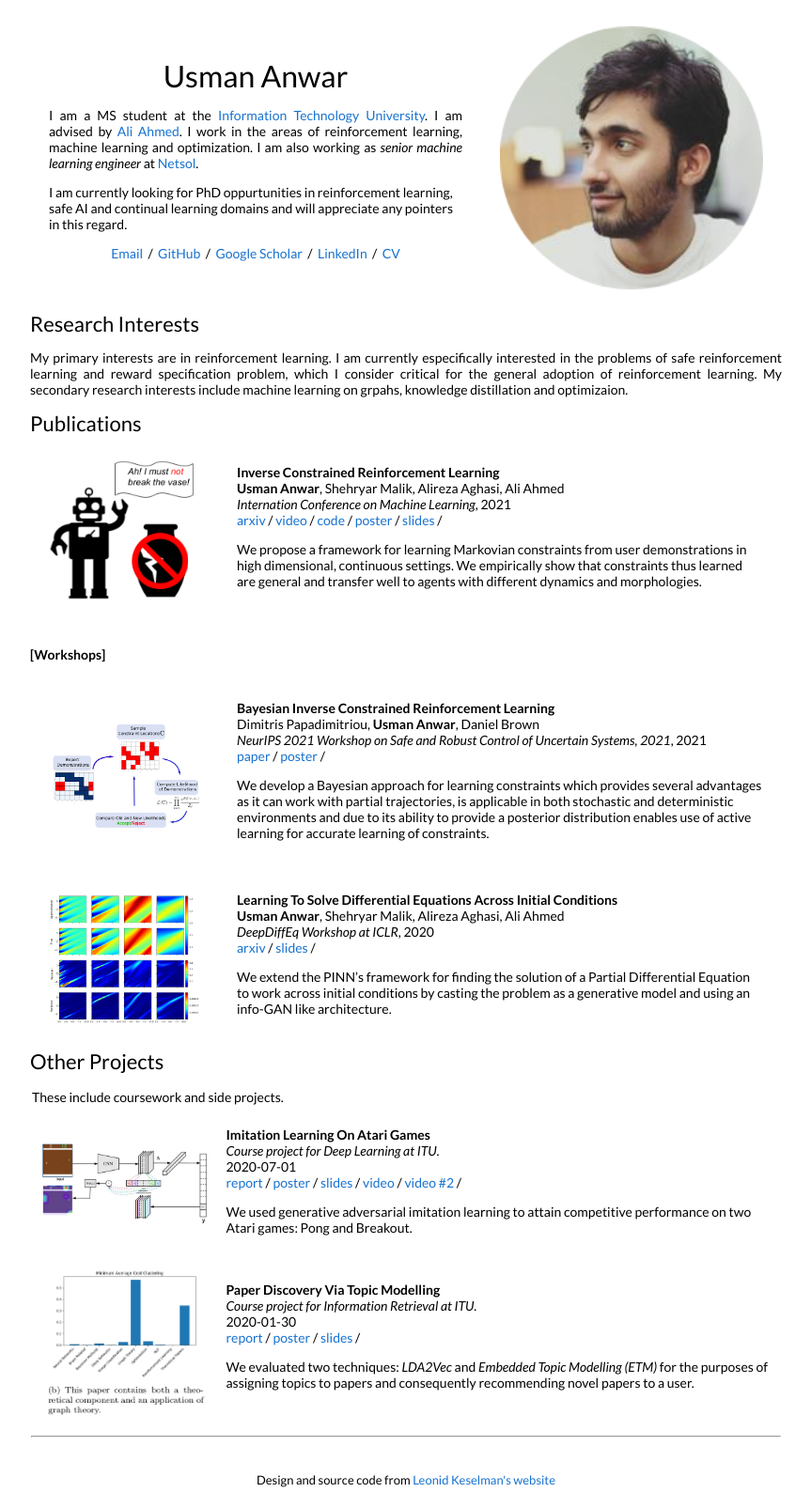
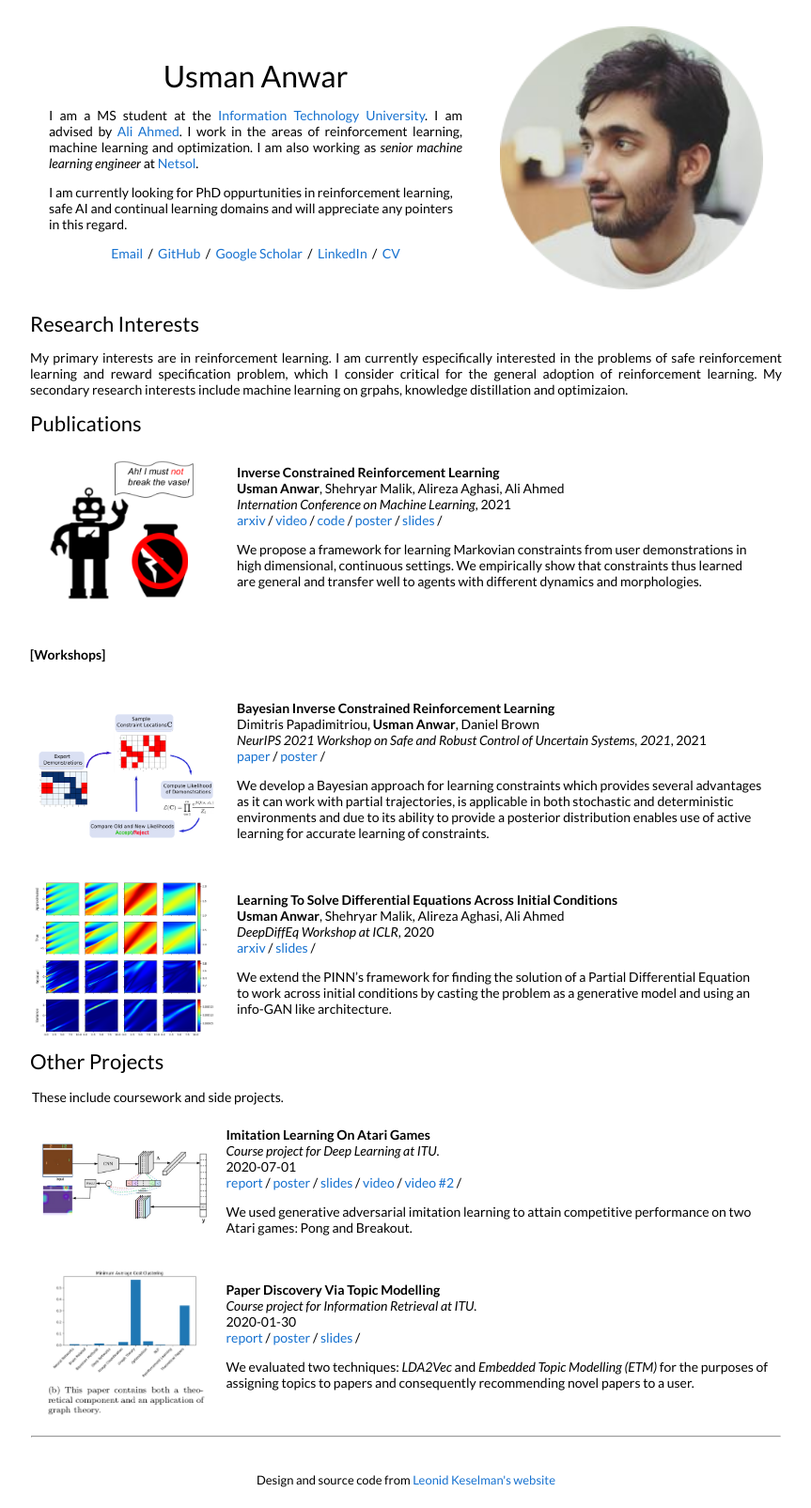
Before and after one commit to uzman-anwar/uzman-anwar.github.io, a Jekyll site: the page built from _posts/workshop/2021-12-01-BICRL.markdown, in a window 1280 px wide. Shown: the whole page at 94% size, without its empty margins (208-1071 px from the left). Built offline with Jekyll 4.4.1, drawn with Linux system fonts in a browser that asks for light colours.

Commit message:
Minor change

```diff
--- a/_layouts/default.html
+++ b/_layouts/default.html
@@ -116,7 +116,7 @@
           {% for cat in post.categories %}
           {% if cat == 'workshop' %}
           <tr>
-            <td style="padding:2.5%;width:25%;vertical-align:middle;min-width:120px">
+            <td style="padding:0.5%;width:25%;vertical-align:middle;min-width:120px">
               <img src="{{post.image}}" alt="project1 image" style="width:auto; height:auto; max-width:100%;" />
             </td>
             <td style="padding:2.5%;width:75%;vertical-align:middle">
```
